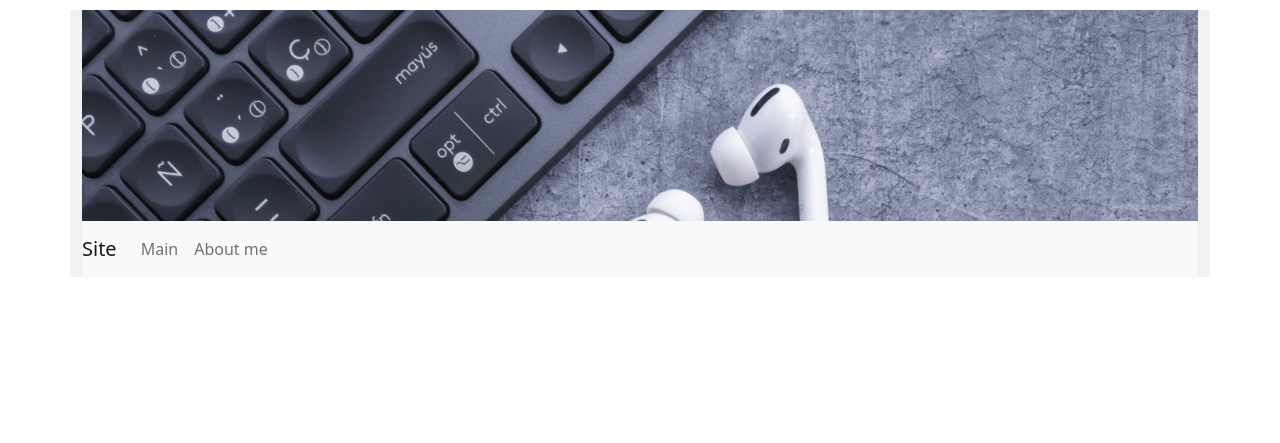
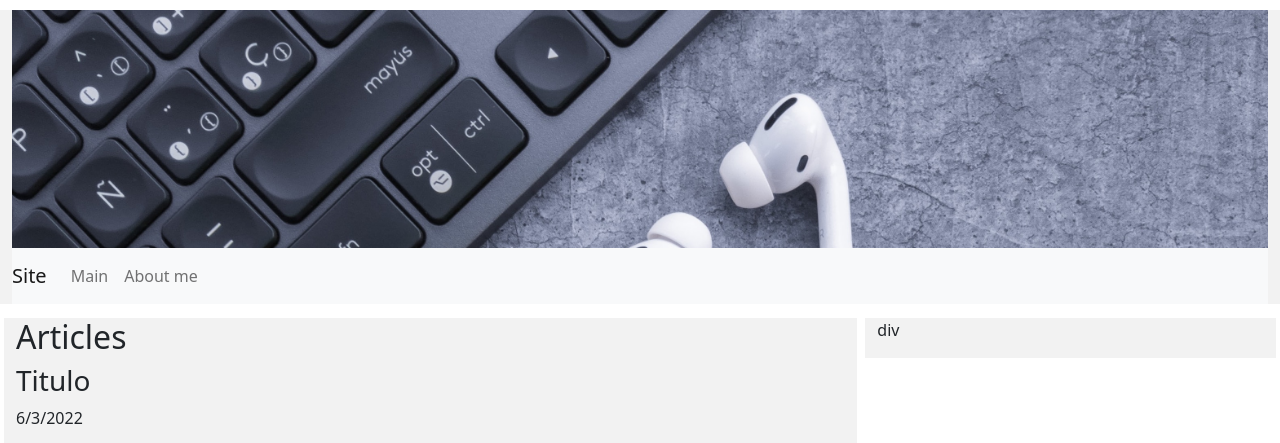
Before and after one commit to OrlandoTele96/wsite-frontend, a PHP site: page / in a window 1280 px wide. Shown: the top 443 px of the page. Before the commit the page ends 277 px from the top, so only its background shows below. Run offline with PHP 8.4, Linux system fonts and the light colour scheme.

Commit message:
Article class

```diff
--- /dev/null
+++ b/Article.php
@@ -0,0 +1,55 @@
+<?php
+    class Article{
+        private $title;
+        private $date;
+        private $image_url;
+        private $content;
+        const DIV_OPEN = "<div>";
+        const DIV_CLOSE = "</div>";
+        const H_OPEN = "<h3>";
+        const H_CLOSE = "</h3>";
+        const P_OPEN = "<p>";
+        const P_CLOSE = "</p>";
+        function setTitle($title){
+            $this->title = $title;
+        }
+        function getTitle(){
+
+        }
+
+        function setDate($date){
+            $this->date = $date;
+        }
+        function getDate(){
+
+        }
+
+        function setImage_url($url){
+            $this->image_url = $url;
+        }
+
+        function getImage_url(){
+
+        }
+
+        function setContent($content){
+            $this->content = $content;
+        }
+
+        function getContent(){
+
+        }
+
+        function MakeArticle(){
+            $div_open_tag = "<div class='article'>";
+            $div_close_tag = "</div>";
+            $h3_title_article = SELF::H_OPEN.$this->title.SELF::H_CLOSE;
+            $article_date = SELF::DIV_OPEN.SELF::P_OPEN.$this->date.SELF::P_CLOSE.SELF::DIV_CLOSE;
+            $article_img = SELF::DIV_OPEN."<img src='".$this->image_url."'>".SELF::DIV_CLOSE;
+            $article_content = SELF::DIV_OPEN.SELF::P_OPEN.$this->content.SELF::P_CLOSE.SELF::DIV_CLOSE;
+            $output=$div_open_tag.$h3_title_article.$article_date.$article_img.$article_content.$div_close_tag;
+            return $output;
+        }
+
+    }
+?>
--- a/index.php
+++ b/index.php
@@ -1,3 +1,10 @@
 <?php
-    require 'index.view.php'
+    require 'Article.php';
+    $article = new Article();
+    $article->setTitle("Titulo");
+    $article->setDate("6/3/2022");
+    $article->setImage_url("http://url");
+    $article->setContent("This is my firts articuleThis is my firts articuleThis is my firts articuleThis is my firts articuleThis is my firts articuleThis is my firts articuleThis is my firts articuleThis is my firts articuleThis is my firts articuleThis is my firts articuleThis is my firts articuleThis is my firts articuleThis is my firts articuleThis is my firts articuleThis is my firts articuleThis is my firts articuleThis is my firts articuleThis is my firts articuleThis is my firts articuleThis is my firts articuleThis is my firts articuleThis is my firts articuleThis is my firts articuleThis is my firts articuleThis is my firts articule");
+    $article_section = $article->MakeArticle();
+    require 'index.view.php';
 ?>
--- a/index.view.php
+++ b/index.view.php
@@ -13,7 +13,7 @@
 </head>
 
 <body>
-    <div class="container bg-body">
+    <div class="container-fluid bg-body">
         <header class="row">
             <div class="col">
                 <div class="image_back_header">
@@ -30,8 +30,17 @@
                 </nav>
             </div>
         </header>
-        <div class="row">
-        </div>
+        <section class="row align-items-start">
+            <div class="col-8 articles m-1">
+                <h2>Articles</h2>
+                <?php for($i=0;$i <=10; $i++){
+                    echo $article_section;
+                } ?>
+            </div>
+            <div class="col info m-1">
+                <p>div</p>
+            </div>
+        </section>
         <footer clas="row">
         </footer>
     </div>
```
